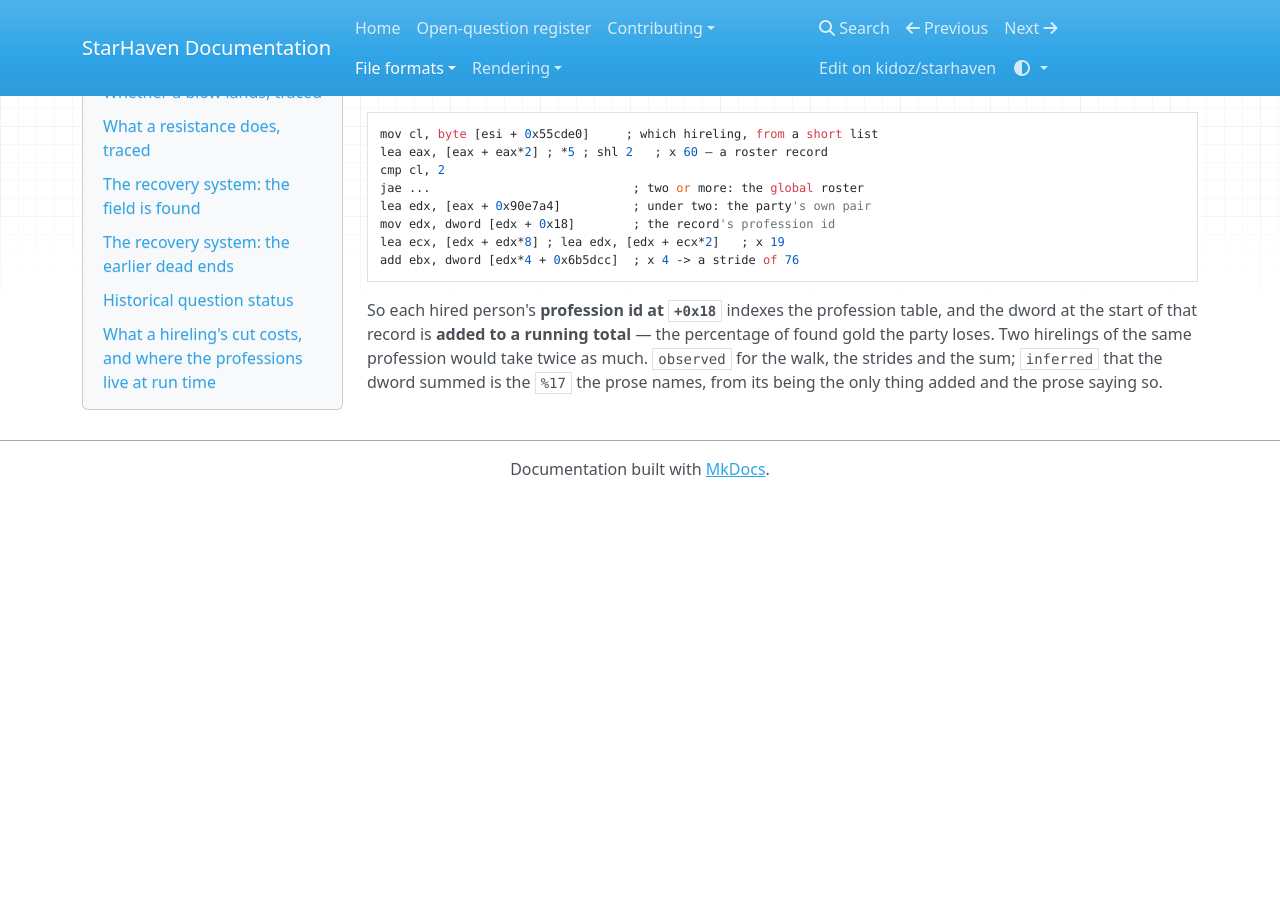
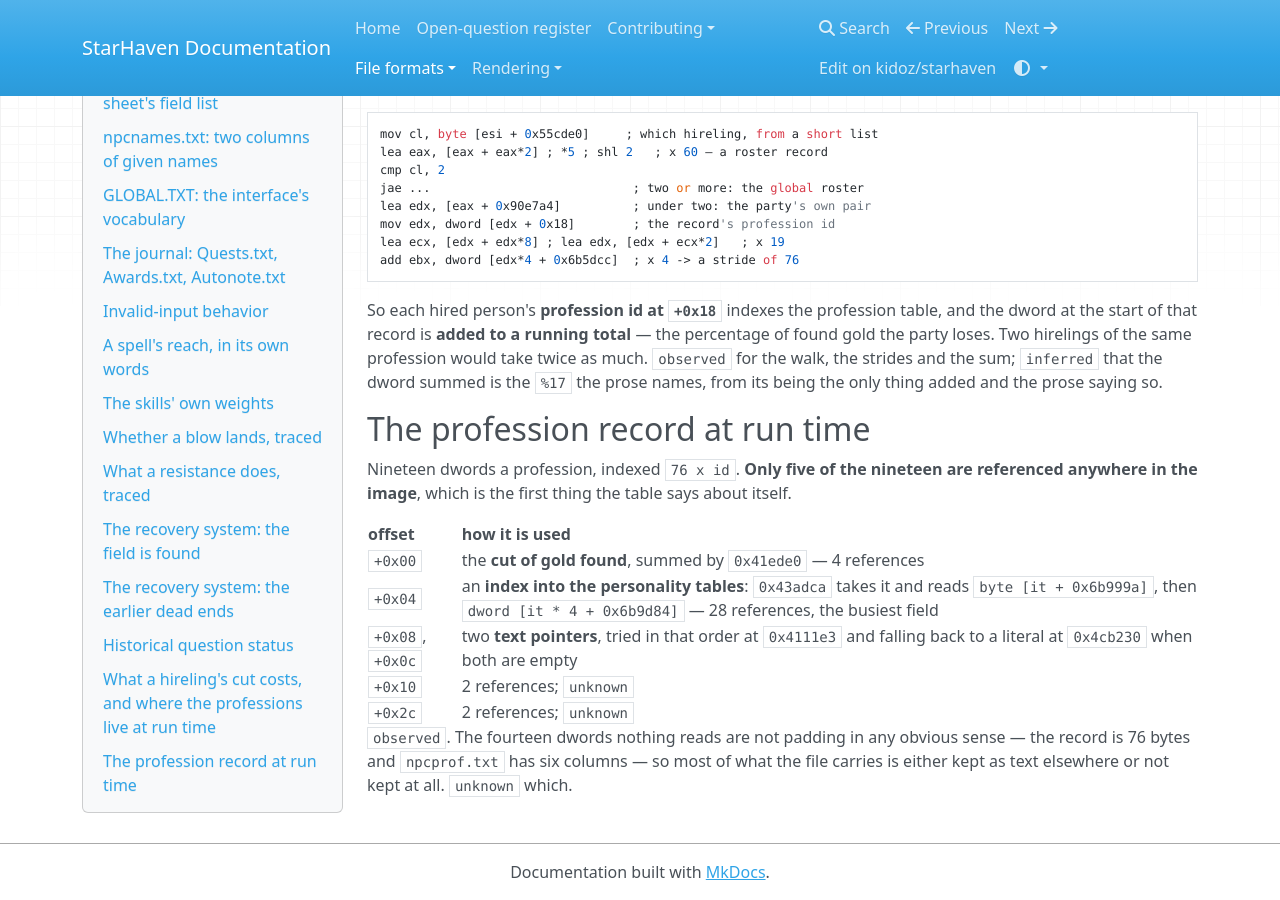
Before and after one commit to kidoz/starhaven, an MkDocs documentation site: the page built from docs/formats/text-tables.md, in a window 1280 px wide and 900 px high, scrolled down 21315 px. Built offline with MkDocs 1.6.1, drawn with Linux system fonts in a browser that asks for light colours; nearby versions of some CDN libraries; before the commit the page ends 21812 px from its top, so only the background shows below that.

Commit message:
Map the profession record and count how little of it is read

```diff
--- a/docs/formats/text-tables.md
+++ b/docs/formats/text-tables.md
@@ -1183,3 +1183,22 @@ total** — the percentage of found gold the party loses. Two hirelings of the
 same profession would take twice as much. `observed` for the walk, the strides
 and the sum; `inferred` that the dword summed is the `%17` the prose names,
 from its being the only thing added and the prose saying so.
+
+## The profession record at run time
+
+Nineteen dwords a profession, indexed `76 x id`. **Only five of the nineteen
+are referenced anywhere in the image**, which is the first thing the table
+says about itself.
+
+| offset | how it is used |
+| --- | --- |
+| `+0x00` | the **cut of gold found**, summed by `0x41ede0` — 4 references |
+| `+0x04` | an **index into the personality tables**: `0x43adca` takes it and reads `byte [it + 0x6b999a]`, then `dword [it * 4 + 0x6b9d84]` — 28 references, the busiest field |
+| `+0x08`, `+0x0c` | two **text pointers**, tried in that order at `0x4111e3` and falling back to a literal at `0x4cb230` when both are empty |
+| `+0x10` | 2 references; `unknown` |
+| `+0x2c` | 2 references; `unknown` |
+
+`observed`. The fourteen dwords nothing reads are not padding in any obvious
+sense — the record is 76 bytes and `npcprof.txt` has six columns — so most of
+what the file carries is either kept as text elsewhere or not kept at all.
+`unknown` which.
```
Also changed, not shown: README.md (+10 -0 lines).
